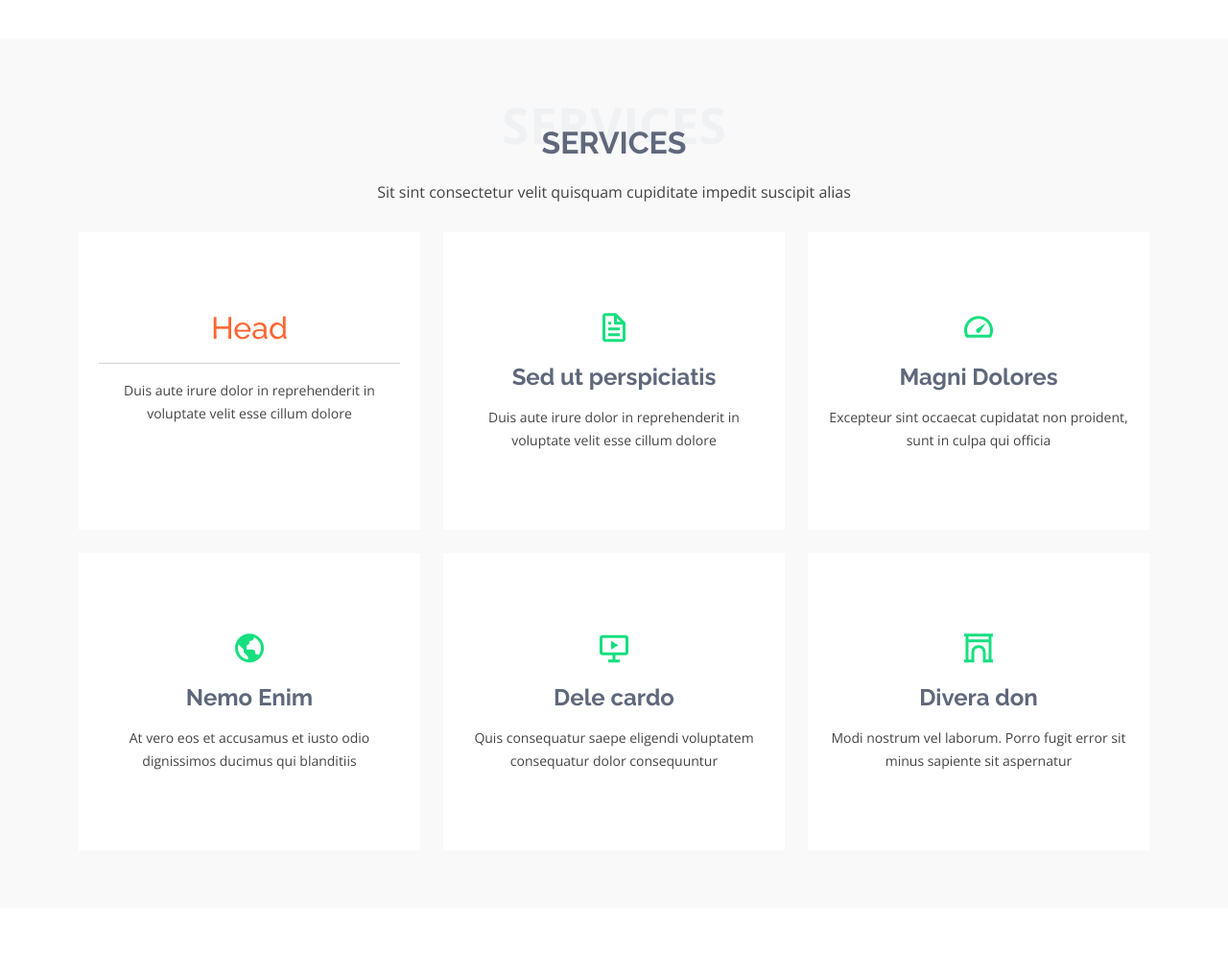
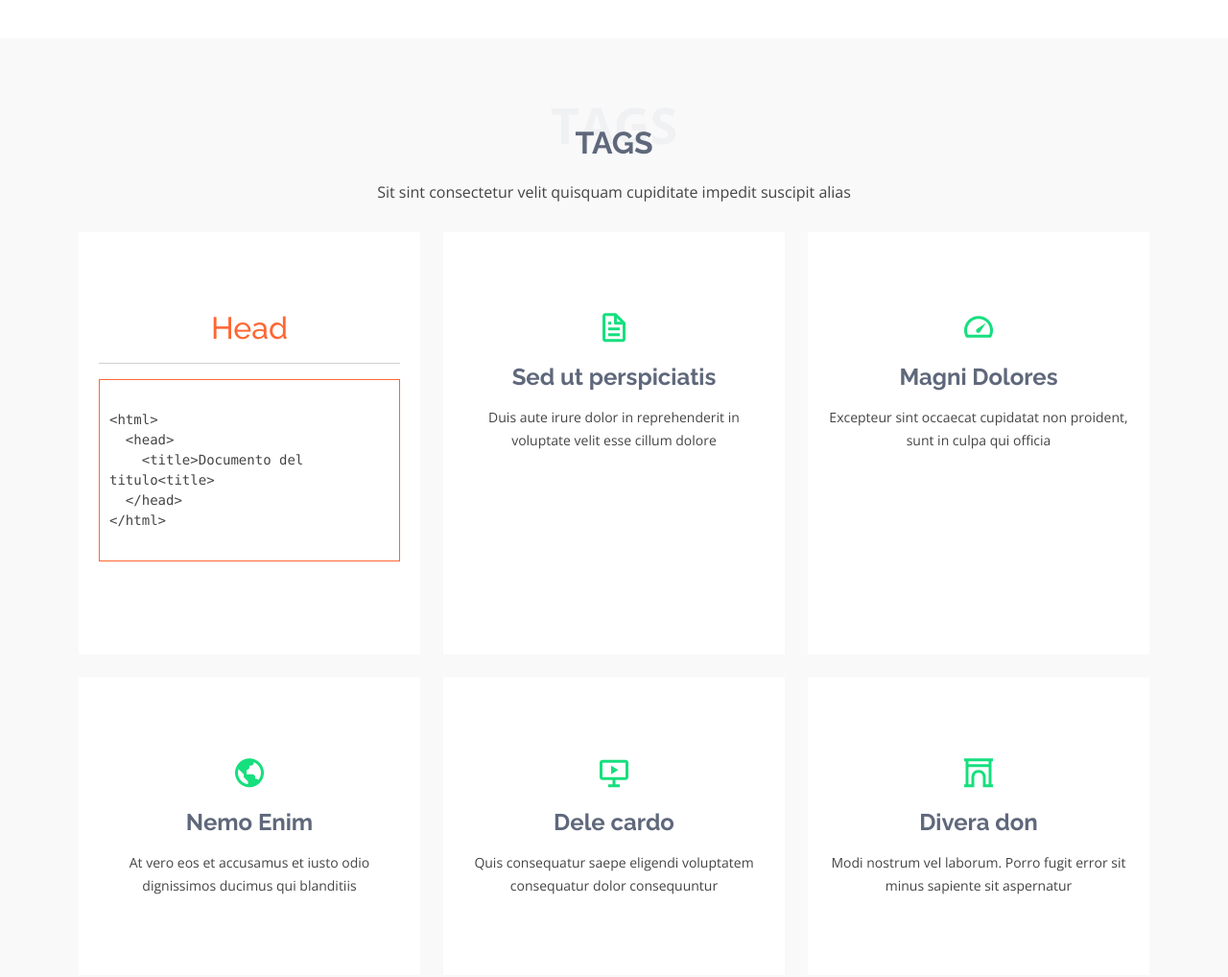
Before and after one commit to Coderoostr/html-cheat-sheets, a plain HTML site: page index.html in a window 1280 px wide. Shown: the part 600-1618 px from the top of the page at 96% size. Drawn offline with nearby package versions, Linux system fonts and the light colour scheme.

Commit message:
Styles and colors2

```diff
--- a/assets/css/style.css
+++ b/assets/css/style.css
@@ -1,14 +1,6 @@
 body {
   font-family: "Open Sans", sans-serif;
   color: #444444;
-}
-
-.pre1 {
-  text-align:start ;
-  border: 1px solid #ccc;
-  padding: 10px;
-  margin: 12px 0 10px;
-  font-size: 0, 9em;
 }
 
 a {
@@ -524,6 +516,16 @@ section {
 
 .featured-services {
   padding: 0;
+}
+
+.pre1 {
+  border: 1px solid #ff6633;
+  text-align: initial;
+  padding: 10px;
+}
+
+.adapt {
+  white-space: pre-wrap;
 }
 
 .featured-services .icon-box {
--- a/index.html
+++ b/index.html
@@ -87,8 +87,8 @@
       <div class="container">
 
         <div class="section-title">
-          <span>Services</span>
-          <h2>Services</h2>
+          <span>Tags</span>
+          <h2>Tags</h2>
           <p>Sit sint consectetur velit quisquam cupiditate impedit suscipit alias</p>
         </div>
 
@@ -97,7 +97,13 @@
             <div class="icon-box">
               <h2><a href="https://developer.mozilla.org/en-US/docs/Web/HTML/Element/head">Head</a></h2>
               <hr>
-              <p>Duis aute irure dolor in reprehenderit in voluptate velit esse cillum dolore</p>
+                <pre class="pre1"><code class="adapt">
+&lt;html&gt;
+  &lt;head&gt;
+    &lt;title&gt;Documento del titulo&lt;title&gt;
+  &lt;/head&gt;
+&lt;/html&gt;
+              </code></pre>
             </div>
           </div>
 
```
